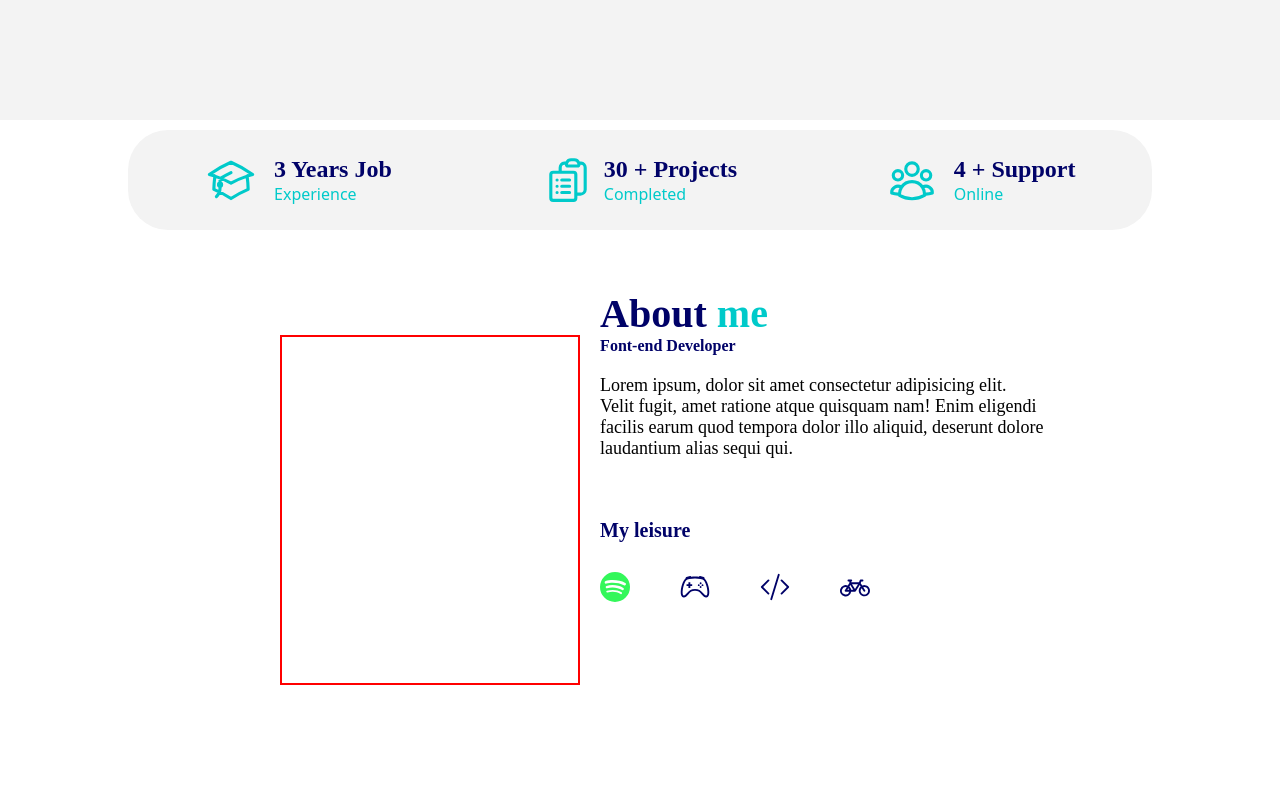
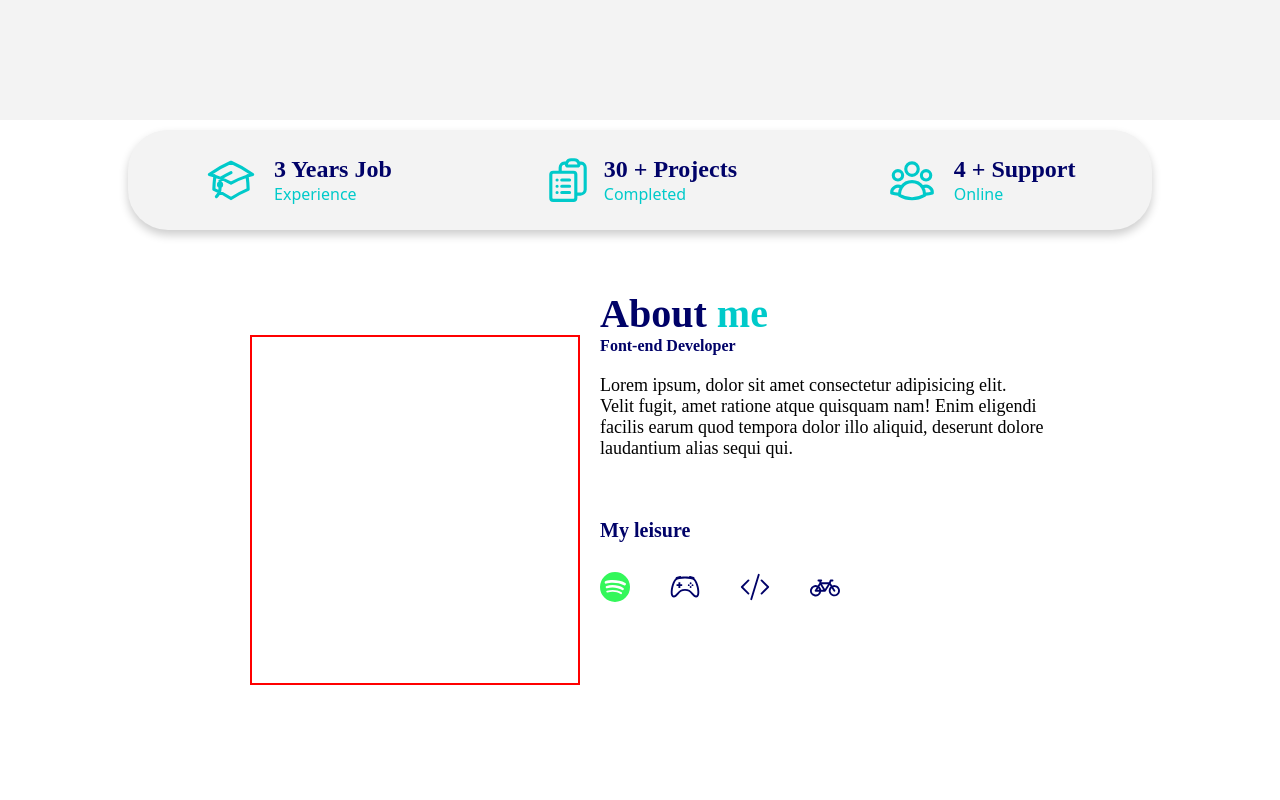
Before and after one commit to pedr1243/portifolio-pedro, a website: page index.html in a window 1280 px wide. Shown: the part 760-1560 px from the top of the page. Drawn offline with Linux system fonts and the light colour scheme.

Commit message:
Mensagem descrevendo as mudanças

```diff
--- a/style.css
+++ b/style.css
@@ -210,6 +210,7 @@ main {
     display: flex;
     justify-content: space-around;
     align-items: center;
+    box-shadow: 0px 5px 10px rgba(0, 0, 0, 0.2);
 }
 .info-card{
     width: 20%;
@@ -315,7 +316,7 @@ main {
 .about-img{
     border: 2px solid red;
     height: 350px;
-    width: 300px;
+    width: 330px;
 }
 .conteudo-about2{
     height: 60vh;
@@ -353,7 +354,7 @@ main {
     display: flex;
     justify-content:first baseline;
     align-items: center;
-    gap: 50px;
+    gap: 40px;
 }
 @media (max-width: 768px) {
     .container-about {
@@ -420,7 +421,7 @@ main {
 
 
 
-/*
+
 .Skills {
     width: 100%;
     min-height: 100vh;
@@ -565,8 +566,9 @@ main {
     background: var(--primeira-cor);
 }
 
+/* footer */
 footer {
-    min-height: 50vh;
+    min-height: 40vh;
     background: var(--primeira-cor);
     width: 100%;
     padding: 20px;
@@ -694,4 +696,4 @@ footer {
     footer {
         min-height: 26vh;
     }
-} */
+}
```
Also changed, not shown: index.html (+2 -2 lines).
